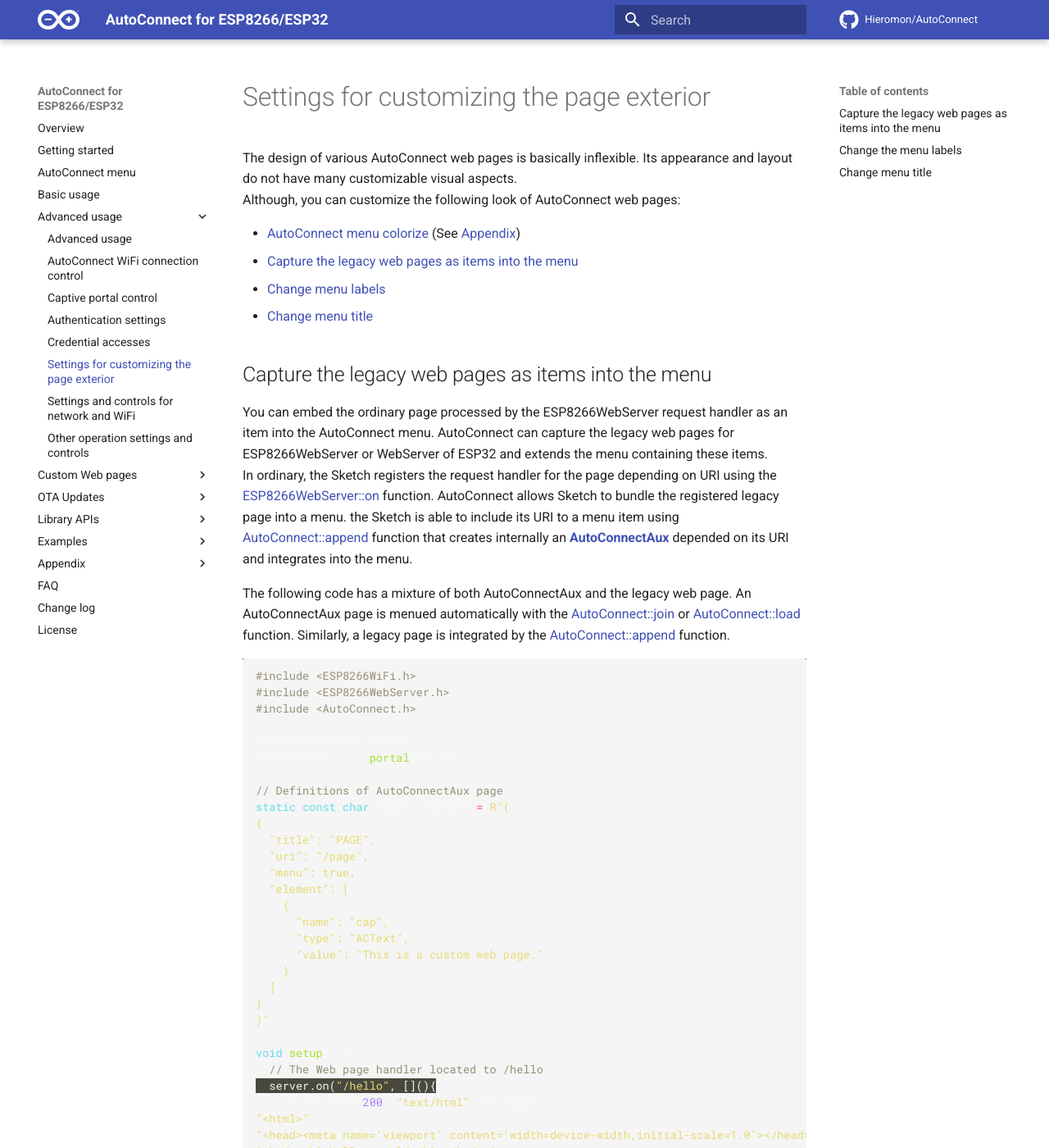
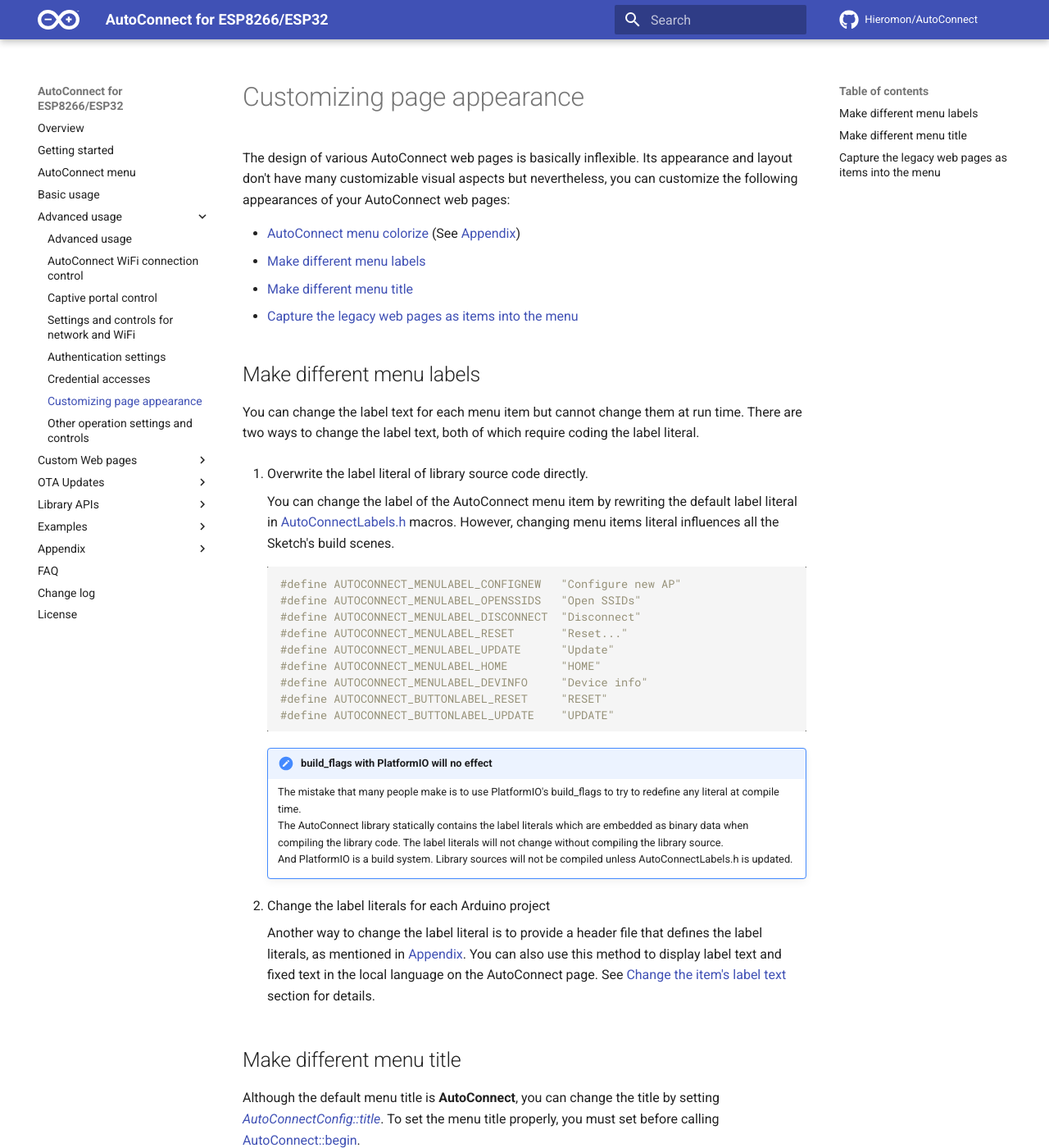
Before and after one commit to Hieromon/AutoConnect, an MkDocs documentation site: the page built from mkdocs/adexterior.md, in a window 1280 px wide and 1400 px high. Shown: the whole window at 82% size. Built offline with MkDocs 1.6.1 and Material for MkDocs 9.7.7, drawn with Linux system fonts in a browser that asks for light colours; nearby versions of some CDN libraries; comment, search, counter and statistics services are not loaded; some of the changed text lies outside the part shown.

Commit message:
Revised descriptions

````diff
--- a/mkdocs.yml
+++ b/mkdocs.yml
@@ -17,10 +17,10 @@
     - 'Advanced usage' : advancedusage.md
     - 'AutoConnect WiFi connection control' : adconnection.md
     - 'Captive portal control' : adcpcontrol.md
+    - 'Settings and controls for network and WiFi' : adnetwork.md
     - 'Authentication settings' : adauthentication.md
     - 'Credential accesses' : adcredential.md
-    - 'Settings for customizing the page exterior' : adexterior.md
-    - 'Settings and controls for network and WiFi' : adnetwork.md
+    - 'Customizing page appearance' : adexterior.md
     - 'Other operation settings and controls' : adothers.md
   - 'Custom Web pages' :
     - 'Custom Web pages with AutoConnect' : acintro.md
--- a/mkdocs/adcpcontrol.md
+++ b/mkdocs/adcpcontrol.md
@@ -72,13 +72,11 @@
 
 ## Captive portal timeout control
 
-Once AutoConnect has entered the captive portal state due to the above conditions, it will not exit until a WiFi connection can be established. (But that is the default behavior)
+Once AutoConnect has entered the captive portal state due to the above conditions, the default behavior is that [AutoConnect::begin](api.md#begin) will not exit until a WiFi connection is established. Captive portal timeout control prevents AutoConnect from blocking the Sketch progress. The Sketch can abort AutoConnect::begin and returns control to the Sketch.
 
-The Sketch can abort the [AutoConnect::begin](api.md#begin) by setting the captive portal timeout and returns control to Sketch. AutoConnect has two parameters for timeout control. One is a timeout value used when trying to connect to the specified AP. It behaves the same as general timeout control in connection attempt by WiFi.begin. This control is specified by the third parameter of [AutoConnect::begin](api.md#begin). The default value is macro defined by [**AUTOCONNECT_TIMEOUT**](https://github.com/Hieromon/AutoConnect/blob/master/src/AutoConnectDefs.h#L103) in [`AutoConnectDefs.h`](https://github.com/Hieromon/AutoConnect/blob/master/src/AutoConnectDefs.h) header file.
+AutoConnect has two parameters for timeout control. The first is the timeout value used when trying to connect to the specified AP. It works like a typical timeout control for connection attempts with WiFi.begin. This setting is specified by the [*AutoConnectConfig::beginTimeout*](apiconfig.md#begintimeout) or third argument of the [AutoConnect::begin](api.md#begin) function. The default value is the macro defined by [**AUTOCONNECT_TIMEOUT**](https://github.com/Hieromon/AutoConnect/blob/master/src/AutoConnectDefs.h#L103) in the [`AutoConnectDefs.h`](https://github.com/Hieromon/AutoConnect/blob/master/src/AutoConnectDefs.h) header file.
 
-The other timeout control is for the captive portal itself. It is useful when you want to continue sketch execution with offline even if the WiFi connection is not possible. You can also combine it with the [**immediateStart**](#launch-the-captive-portal-on-demand-by-external-trigger) option to create sketches with high mobility.
-
-The timeout of the captive portal is specified together with [*AutoConnectConfig::portalTimeout*](apiconfig.md#portaltimeout) as follows.
+Another timeout control is for the captive portal itself. It is useful if you want to keep the Sketch offline running even if a WiFi connection is not possible. You can also combine its setting with the [**immediateStart**](#launch-the-captive-portal-on-demand-by-external-trigger) option to create highly mobile sketches. The timeout of the captive portal is specified by the [*AutoConnectConfig::portalTimeout*](apiconfig.md#portaltimeout) as follows.
 
 ```cpp hl_lines="9"
 #include <ESP8266WiFi.h>
@@ -104,6 +102,7 @@
   portal.handleClient();
 }
 ```
+
 Also, if you want to stop AutoConnect completely when the captive portal is timed out, you need to call the [AutoConnect::end](api.md#end) function. It looks like the following code:
 
 ```cpp
@@ -131,7 +130,9 @@
 }
 ```
 
-There is another option related to timeout in AutoConnectConfig. It can make use of the captive portal function even after a timeout. The [*AutoConnectConfig::retainPortal*](apiconfig.md#retainportal) option will not stop the SoftAP when the captive portal is timed out. If you enable the ratainPortal option, you can try to connect to the AP at any time while continuing to sketch execution with offline even after the captive portal timed-out. Compared to the above code specified no option with the following example code, the captive portal will remain available even after a timeout without changing the logic of the Sketch.
+AutoConnectConfig has another option related to timeouts that you can enable to take advantage of the captive portal feature after a timeout occurrence. The [*AutoConnectConfig::retainPortal*](apiconfig.md#retainportal) option will not shut down SoftAP and the internal DNS server even though [AutoConnect::begin](api.md#begin) has aborted due to a timeout occurrence. Even after the captive portal times out, you can always try to connect to the AP while keeping the Sketch running offline.
+
+The following sample code is the Sketch above with the [**retainPortal**](apiconfig.md#retainportal) setting added. As you can see, the implementation for captive portal continuation does not affect the main logic of the Sketch.
 
 ```cpp hl_lines="10"
 #include <ESP8266WiFi.h>
--- a/mkdocs/adexterior.md
+++ b/mkdocs/adexterior.md
@@ -1,10 +1,59 @@
-The design of various AutoConnect web pages is basically inflexible. Its appearance and layout do not have many customizable visual aspects.<br>
-Although, you can customize the following look of AutoConnect web pages:
+The design of various AutoConnect web pages is basically inflexible. Its appearance and layout don't have many customizable visual aspects but nevertheless, you can customize the following appearances of your AutoConnect web pages:
 
 - [AutoConnect menu colorize](colorized.md) (See [Appendix](colorized.md))
+- [Make different menu labels](#make-different-menu-labels)
+- [Make different menu title](#make-different-menu-title)
 - [Capture the legacy web pages as items into the menu](#capture-the-legacy-web-pages-as-items-into-the-menu)
-- [Change menu labels](#change-menu-labels)
-- [Change menu title](#change-menu-title)
+
+## Make different menu labels
+
+You can change the label text for each menu item but cannot change them at run time. There are two ways to change the label text, both of which require coding the label literal.
+
+1. Overwrite the label literal of library source code directly.
+
+    You can change the label of the AutoConnect menu item by rewriting the default label literal in [AutoConnectLabels.h](https://github.com/Hieromon/AutoConnect/blob/master/src/AutoConnectLabels.h) macros. However, changing menu items literal influences all the Sketch's build scenes.
+
+    ```cpp
+    #define AUTOCONNECT_MENULABEL_CONFIGNEW   "Configure new AP"
+    #define AUTOCONNECT_MENULABEL_OPENSSIDS   "Open SSIDs"
+    #define AUTOCONNECT_MENULABEL_DISCONNECT  "Disconnect"
+    #define AUTOCONNECT_MENULABEL_RESET       "Reset..."
+    #define AUTOCONNECT_MENULABEL_UPDATE      "Update"
+    #define AUTOCONNECT_MENULABEL_HOME        "HOME"
+    #define AUTOCONNECT_MENULABEL_DEVINFO     "Device info"
+    #define AUTOCONNECT_BUTTONLABEL_RESET     "RESET"
+    #define AUTOCONNECT_BUTTONLABEL_UPDATE    "UPDATE"
+    ```
+
+    !!! note "**build_flags** with PlatformIO will no effect"
+        The mistake that many people make is to use PlatformIO's build_flags to try to redefine any literal at compile time.<br>
+        The AutoConnect library statically contains the label literals which are embedded as binary data when compiling the library code. The label literals will not change without compiling the library source.<br>
+        And PlatformIO is a build system. Library sources will not be compiled unless AutoConnectLabels.h is updated.
+
+2. Change the label literals for each Arduino project
+
+    Another way to change the label literal is to provide a header file that defines the label literals, as mentioned in [Appendix](changelabel.md#change-the-items-label-text). You can also use this method to display label text and fixed text in the local language on the AutoConnect page. See [Change the item's label text](changelabel.md#change-the-items-label-text) section for details.
+
+## Make different menu title
+
+Although the default menu title is **AutoConnect**, you can change the title by setting [*AutoConnectConfig::title*](apiconfig.md#title). To set the menu title properly, you must set before calling [AutoConnect::begin](api.md#begin).
+
+```cpp hl_lines="6 7"
+AutoConnect       Portal;
+AutoConnectConfig Config;
+
+void setup() {
+  // Set menu title
+  Config.title = "FSBrowser";
+  Portal.config(Config);
+  Portal.begin();
+}
+```
+
+Executing the above sketch will rewrite the menu title for the **FSBrowser** as the below.
+
+<div style="float:left;width:40%;height:470px;overflow:hidden;"><img src="images/fsbmenu.png"></div>
+<img style="margin-left:70px;width:40%;height:470px;" src="images/fsbmenu_expand.png">
 
 ## Capture the legacy web pages as items into the menu
 
@@ -82,56 +131,6 @@
     When calling the append function with request handler parameters, an instance of the WebServer as the registration destination must exist.
     AutoConnect can instantiate and host a WebServer internally, but in that case, the point in time to call the [AutoConnect::append](api.md#append) function with a request handler parameter must be after [AutoConnect::begin](api.md#begin).
 
-## Change the menu labels
-
-You can change the label text for each menu item but cannot change them at run time. There are two ways to change the label text, both of which require coding the label literal.
-
-1. Overwrite the label literal of library source code directly.
-
-    You can change the label of the AutoConnect menu item by rewriting the default label literal in [AutoConnectLabels.h](https://github.com/Hieromon/AutoConnect/blob/master/src/AutoConnectLabels.h) macros. However, changing menu items literal influences all the Sketch's build scenes.
-
-    ```cpp
-    #define AUTOCONNECT_MENULABEL_CONFIGNEW   "Configure new AP"
-    #define AUTOCONNECT_MENULABEL_OPENSSIDS   "Open SSIDs"
-    #define AUTOCONNECT_MENULABEL_DISCONNECT  "Disconnect"
-    #define AUTOCONNECT_MENULABEL_RESET       "Reset..."
-    #define AUTOCONNECT_MENULABEL_UPDATE      "Update"
-    #define AUTOCONNECT_MENULABEL_HOME        "HOME"
-    #define AUTOCONNECT_MENULABEL_DEVINFO     "Device info"
-    #define AUTOCONNECT_BUTTONLABEL_RESET     "RESET"
-    #define AUTOCONNECT_BUTTONLABEL_UPDATE    "UPDATE"
-    ```
-
-    !!! note "**build_flags** with PlatformIO will no effect"
-        The mistake that many people make is to use PlatformIO's build_flags to try to redefine any literal at compile time.<br>
-        The AutoConnect library statically contains the label literals which are embedded as binary data when compiling the library code. The label literals will not change without compiling the library source.<br>
-        And PlatformIO is a build system. Library sources will not be compiled unless AutoConnectLabels.h is updated.
-
-2. Change the label literals for each Arduino project
-
-    Another way to change the label literal is to provide a header file that defines the label literals, as mentioned in [Appendix](changelabel.md#change-the-items-label-text). You can also use this method to display label text and fixed text in the local language on the AutoConnect page. See [Change the item's label text](changelabel.md#change-the-items-label-text) section for details.
-
-## Change menu title
-
-Although the default menu title is **AutoConnect**, you can change the title by setting [*AutoConnectConfig::title*](apiconfig.md#title). To set the menu title properly, you must set before calling [AutoConnect::begin](api.md#begin).
-
-```cpp hl_lines="6 7"
-AutoConnect       Portal;
-AutoConnectConfig Config;
-
-void setup() {
-  // Set menu title
-  Config.title = "FSBrowser";
-  Portal.config(Config);
-  Portal.begin();
-}
-```
-
-Executing the above sketch will rewrite the menu title for the **FSBrowser** as the below.
-
-<div style="float:left;width:40%;height:470px;overflow:hidden;"><img src="images/fsbmenu.png"></div>
-<img style="margin-left:70px;width:40%;height:470px;" src="images/fsbmenu_expand.png">
-
 <script>
   window.onload = function() {
     Gifffer();
--- a/mkdocs/adothers.md
+++ b/mkdocs/adothers.md
@@ -1,6 +1,7 @@
 AutoConnect also has features that are not directly related to WiFi connection abilities. They're mostly like a little accessory but can reduce the amount of sketch code.
 
 - [Built-in OTA update](#built-in-ota-update-feature)
+- [Choice of the filesystem for ESP8266](#choice-of-the-filesystem-for-esp8266)
 - [Debug print](#debug-print)
 - [File uploading via built-in OTA feature](#file-uploading-via-built-in-ota-feature)
 - [Refers the hosted ESP8266WebServer/WebServer](#refers-the-hosted-esp8266webserverwebserver)
@@ -33,6 +34,19 @@
 !!! note "How to enable AC_DEBUG"
     The **#define** is a C++ preprocessor directive. The build process of the Sketch by the Arduino IDE is processed independently of the subsequent C++ compilation unit. Writing the #define directive for AC_DEBUG in the Sketch has no effect on the AutoConnect library.
     To compile the AutoConnect library with the AC_DEBUG directive, you can either edit the library source code directly (usually it is located in ~/Arduino/libraries/AutoConnect/src) or use a build system which can configure the preprocessor directives externally such as [**PlatformIO**](https://platformio.org/).
+
+## Choice of the filesystem for ESP8266
+
+For ESP8266, since the Arduino core v2.7.0, SPIFFS has deprecated and the migration to [**LittleFS**](https://arduino-esp8266.readthedocs.io/en/latest/filesystem.html?highlight=littleFS#spiffs-deprecation-warning) is being promoted currently. AutoConnect has adopted LittleFS as the default filesystem to follow the core standard.
+
+However, SPIFFS is still valid. AutoConnect can correctly compile and execute sketches made with SPIFFS assumed. When you make an AutoConnect sketch with SPIFFS enabled, you need to change the macro definition that [`AutoConnectDefs.h`](https://github.com/Hieromon/AutoConnect/blob/master/src/AutoConnectDefs.h#L39) has.
+**AC_USE_SPIFFS** definition will enable SPIFFS as the filesystem.
+
+```cpp
+#define AC_USE_SPIFFS
+```
+
+See also the [FAQ](faq.md#unable-to-change-any-macro-definitions-by-the-sketch) to help you enable AC_USE_SPIFFS correctly.
 
 ## File uploading via built-in OTA feature
 
````
